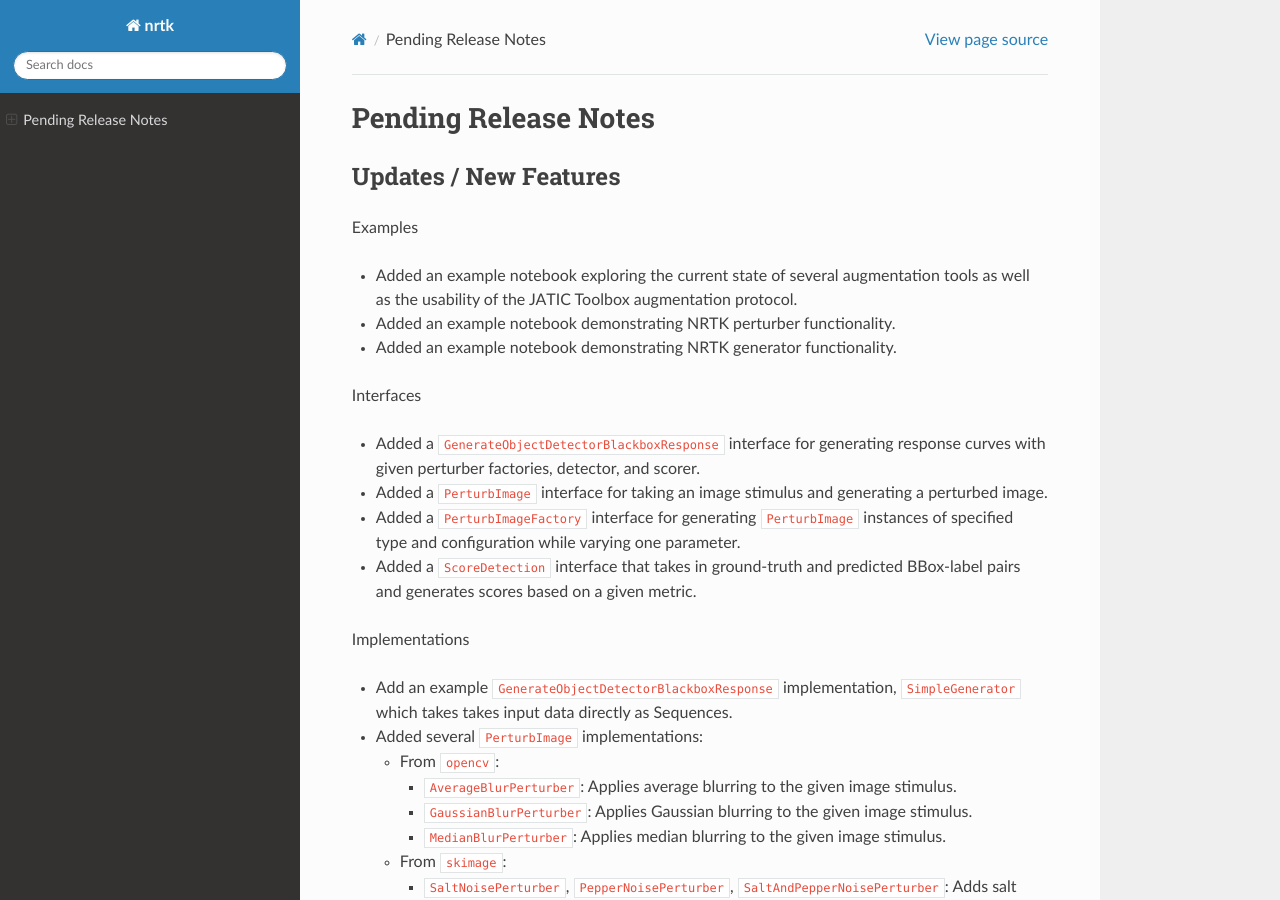
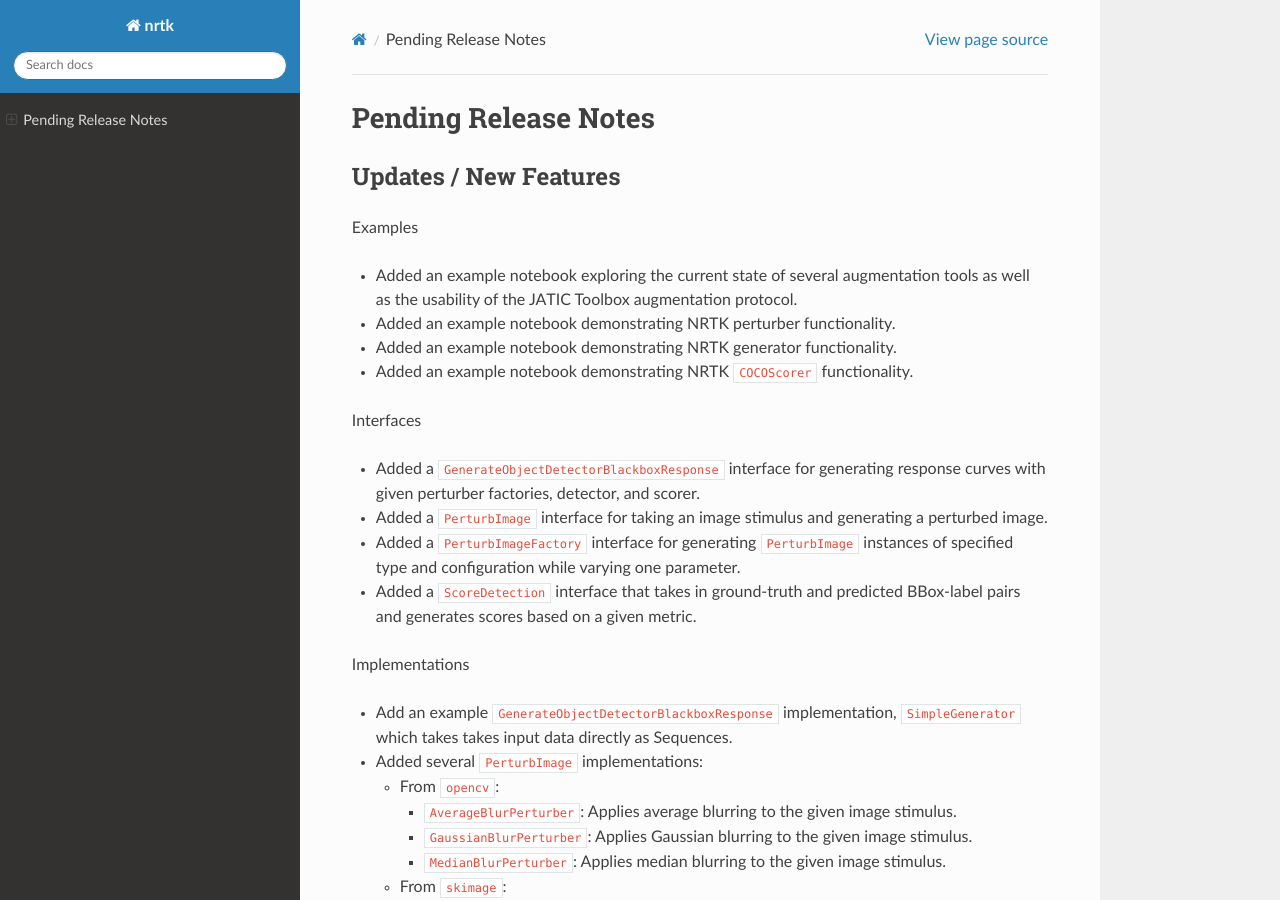
Before and after one commit to Kitware/nrtk, a Sphinx documentation site: the page built from docs/release_notes/pending_release.rst, in a window 1280 px wide and 900 px high. Built offline with Sphinx 7.4.7 and the Read the Docs theme 2.0.0, drawn with Linux system fonts in a browser that asks for light colours; pages that are not in the unit, such as notebooks, are missing from menus; the version number is read from the project's files by our own code.

Commit message:
Added example notebook to demonstrate COCOScorer functionality

```diff
--- a/docs/release_notes/pending_release.rst
+++ b/docs/release_notes/pending_release.rst
@@ -12,6 +12,8 @@ Examples
 * Added an example notebook demonstrating NRTK perturber functionality.
 
 * Added an example notebook demonstrating NRTK generator functionality.
+
+* Added an example notebook demonstrating NRTK ``COCOScorer`` functionality.
 
 Interfaces
 
```
Also changed, not shown: .gitlab-ci.yml, 3 other files.
